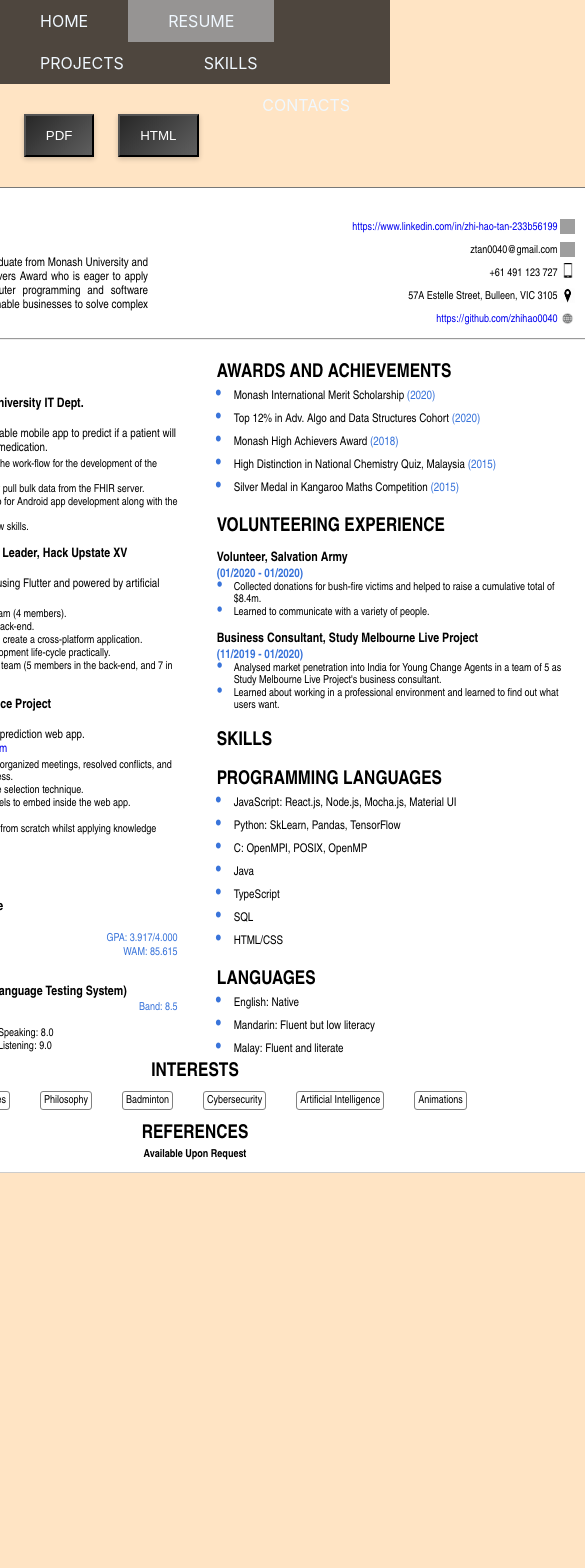
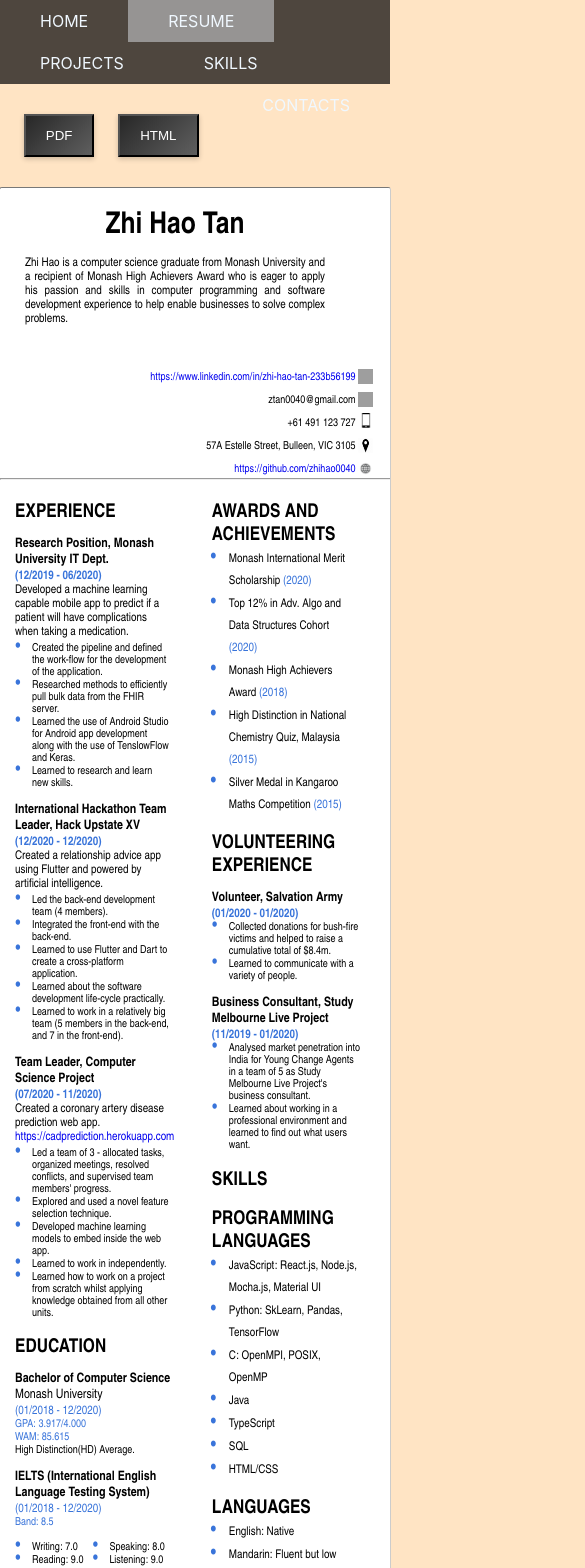
Before and after one commit to zhihao0040/PersonalWebsite, a React (Create React App) app in the folder code/personal-website/: page /PersonalWebsite/resume in a window 390 px wide. Shown: the top 1568 px of the page, 585 px wide, since content can reach past the window. Before the commit the page ends 1173 px from the top, so only its background shows below. Built offline with nearby package versions, Linux system fonts and the light colour scheme; grey boxes are pictures that could not be loaded.

Commit message:
Adjusted such that small viewports would be able to view as well

```diff
--- a/code/personal-website/src/components/resume/assets/css/resume.css
+++ b/code/personal-website/src/components/resume/assets/css/resume.css
@@ -16,7 +16,11 @@
     width: 794px;
     left: 50%;
     transform: translateX(-50%);
+    overflow: auto;
+    overflow-x:scroll;
 }
+
+
 
 .resume-page a {
     text-decoration: none;
@@ -52,6 +56,7 @@
     width: 300px;
     background-color: white;
 }
+
 
 .resume-name {
     /* border: 1px solid black; */
@@ -265,3 +270,81 @@
 
 #resume-hr {background-color: rgb(57, 116, 218); width: 794px;}
 #resume-phone-img {top:2px;}
+
+/* was 794 width, was 300 width */
+@media screen and (max-width: 790px) {
+    .resume-page {
+        position: absolute;
+        border: 1px inset #cccccc;
+        border-radius: 3px;
+        box-shadow: 3px 5px;
+        display: inline-block;
+        width: 100%;
+        left: 50%;
+        transform: translateX(-50%);
+        overflow: auto;
+        overflow-x:scroll;
+    }
+
+    .resume-name {
+        /* border: 1px solid black; */
+        text-align:center;
+    }
+
+    .resume-name-intro {
+        margin-left:0px;
+        width: 30/79 * 100%;
+        /* border: 1px solid red; */
+    }
+
+    /*  */
+    .resume-body-left-half {
+        /* margin-left: 50px; */
+        margin-left: 15px;
+        width: 40%;
+        /* border: 1px solid black; */
+        float: left;
+    }
+
+    .resume-body-right-half {
+        /* border: 1px solid red; */
+        float:right;
+        width: 38%;
+        /* margin-right: 30px; */
+    }
+
+    .resume-dot-points-left {
+        /* border: 1px solid black; */
+        width: 60.5%;
+        float:left;
+    }
+
+    .resume-secondary-score p {
+        margin-top: 0px;
+        color: rgb(57, 116, 218);
+        float: left;
+        margin-bottom: 0px;
+    }
+
+    .resume-date-education {
+        float:none;
+        /* display: inline; */
+    }
+
+    .resume-education-average-score {
+        float: left;
+        display: block;
+    }
+
+    .resume-interests-entry li {
+        border: 1px solid grey;
+        display: inline;
+        border-radius: 3px;
+        margin-right: 30px;
+        padding: 3px 3px 3px 3px;
+    }
+
+    .resume-interests-entry {
+        line-height: 30px;
+    }
+}
--- a/code/personal-website/src/components/resume/resume.html
+++ b/code/personal-website/src/components/resume/resume.html
@@ -3,7 +3,7 @@
 <html>
     <head>
         <meta charset="utf-8" />
-        <meta name="viewport" content="width=device-width, initial-scale=1" />
+        <meta name="viewport" content="width=device-width, maximum-scale=1" />
         <link rel="stylesheet" href="assets/css/resume.css" />
     </head>
     <body class="resume-body">
@@ -39,7 +39,7 @@
                     </ul>
                 </div>
             </div>
-            <hr style="background-color: rgb(57, 116, 218); width: 794px;"></hr>
+            <hr style="background-color: rgb(57, 116, 218); width: 100%;"></hr>
             <div class="resume-body">
                 <div class="resume-body-left-half">
                     <h2 class="resume-section-name">EXPERIENCE</h2>
```
Also changed, not shown: 1 other file (tests, documents, lock files or other folders).
